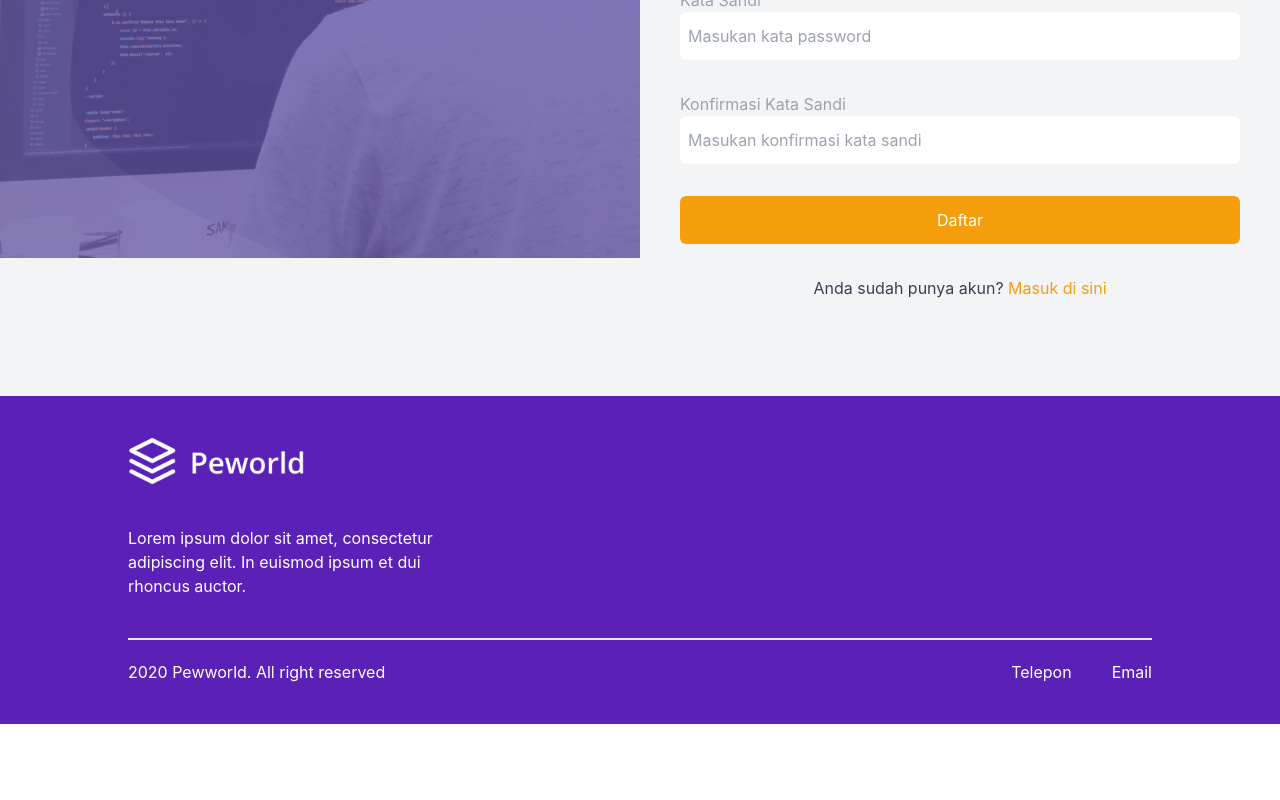
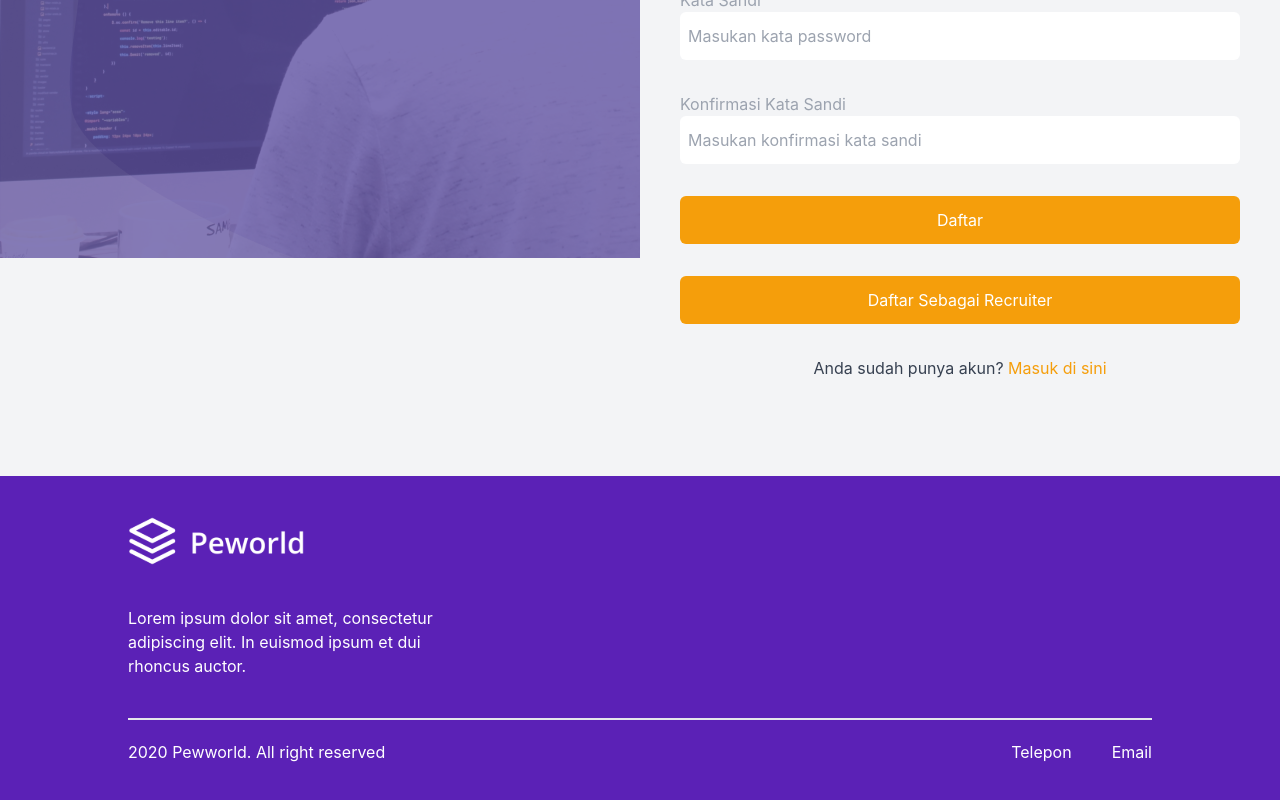
Before and after one commit to bravo-indo/febravo, a React (Create React App) app: page /register in a window 1280 px wide. Shown: the part 679-1479 px from the top of the page. Before the commit the page ends 1403 px from the top, so only its background shows below. Built offline with nearby package versions, Linux system fonts and the light colour scheme; no server answers.

Commit message:
update tombol navigation register recruiter

```diff
--- a/src/pages/RegisterEmployee.js
+++ b/src/pages/RegisterEmployee.js
@@ -104,6 +104,7 @@ constructor(props){
                 <button type='submit' className="w-full px-2 py-3 rounded-md bg-yellow-500 text-white">
                   Daftar
                 </button>
+              <Link to='/register/recruiter' className='text-white bg-yellow-500 flex flex-row justify-center py-3 rounded-md'>Daftar Sebagai Recruiter</Link>
                 <p className="text-center text-gray-700">
                   Anda sudah punya akun?
                   {' '}
```
